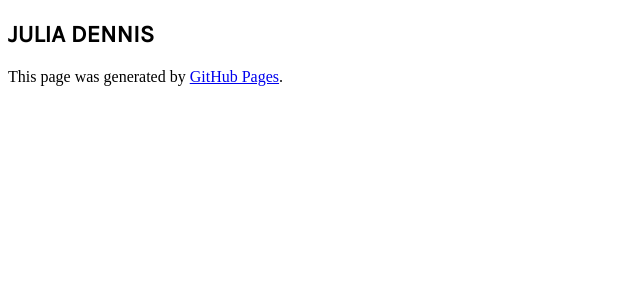
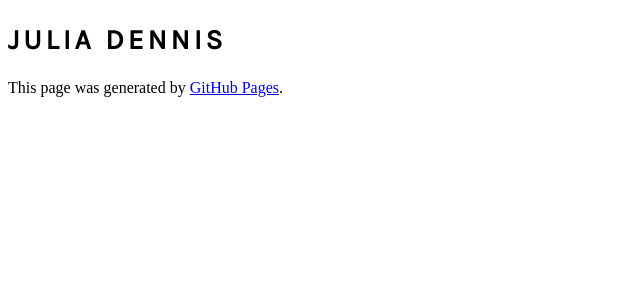
Before and after one commit to jubalu/jubalu.github.io, a Jekyll site: the page built from README.md, in a window 1280 px wide. Shown: the top 300 px of the page, without its empty margins (0-640 px from the left). Built offline with Jekyll 4.4.1, drawn with Linux system fonts in a browser that asks for light colours; our own code applies the rules of GitHub Pages for plain Markdown files.

Commit message:
Update style.scss

```diff
--- a/assets/css/style.scss
+++ b/assets/css/style.scss
@@ -5,4 +5,6 @@
 .project-name {
   text-transform: uppercase;
   font-family: karla, sans-serif;
+  letter-spacing: 4px;
+  font-size: 28px;
 }
```
